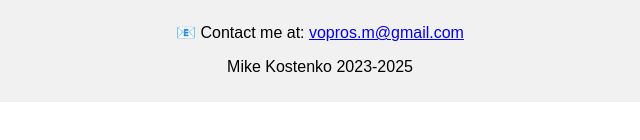
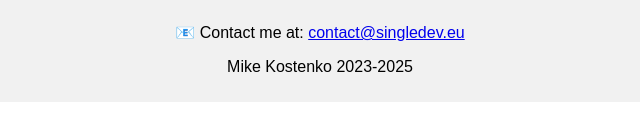
Before and after one commit to vopros21/cv-mike-kostenko, a plain HTML site: page docs/index.html in a window 1280 px wide. Shown: the part 516-656 px from the top of the page, 320-960 px from the left. Drawn offline with Linux system fonts and the light colour scheme.

Commit message:
Update contact email in footer to new address

```diff
--- a/docs/index.html
+++ b/docs/index.html
@@ -61,7 +61,7 @@
 </main>
 <footer>
  <!-- Footer content -->
- <p>📧 Contact me at: <a href="mailto:vopros.m@gmail.com">vopros.m@gmail.com</a></p>
+ <p>📧 Contact me at: <a href="mailto:contact@singledev.eu">contact@singledev.eu</a></p>
  <p>Mike Kostenko 2023-2025</p>
 </footer>
 <script src="scripts/collapsibleButtons.js"></script>
```
